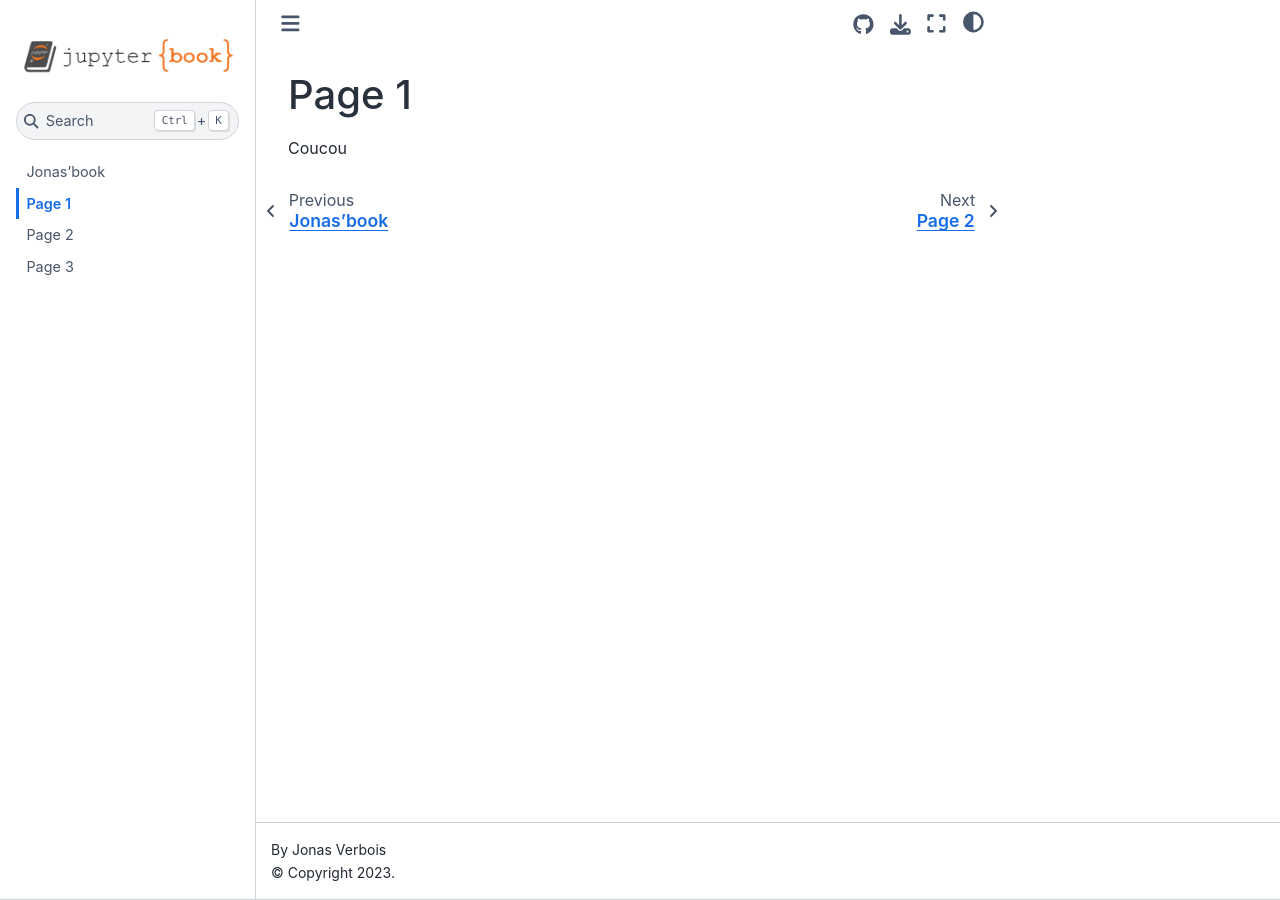
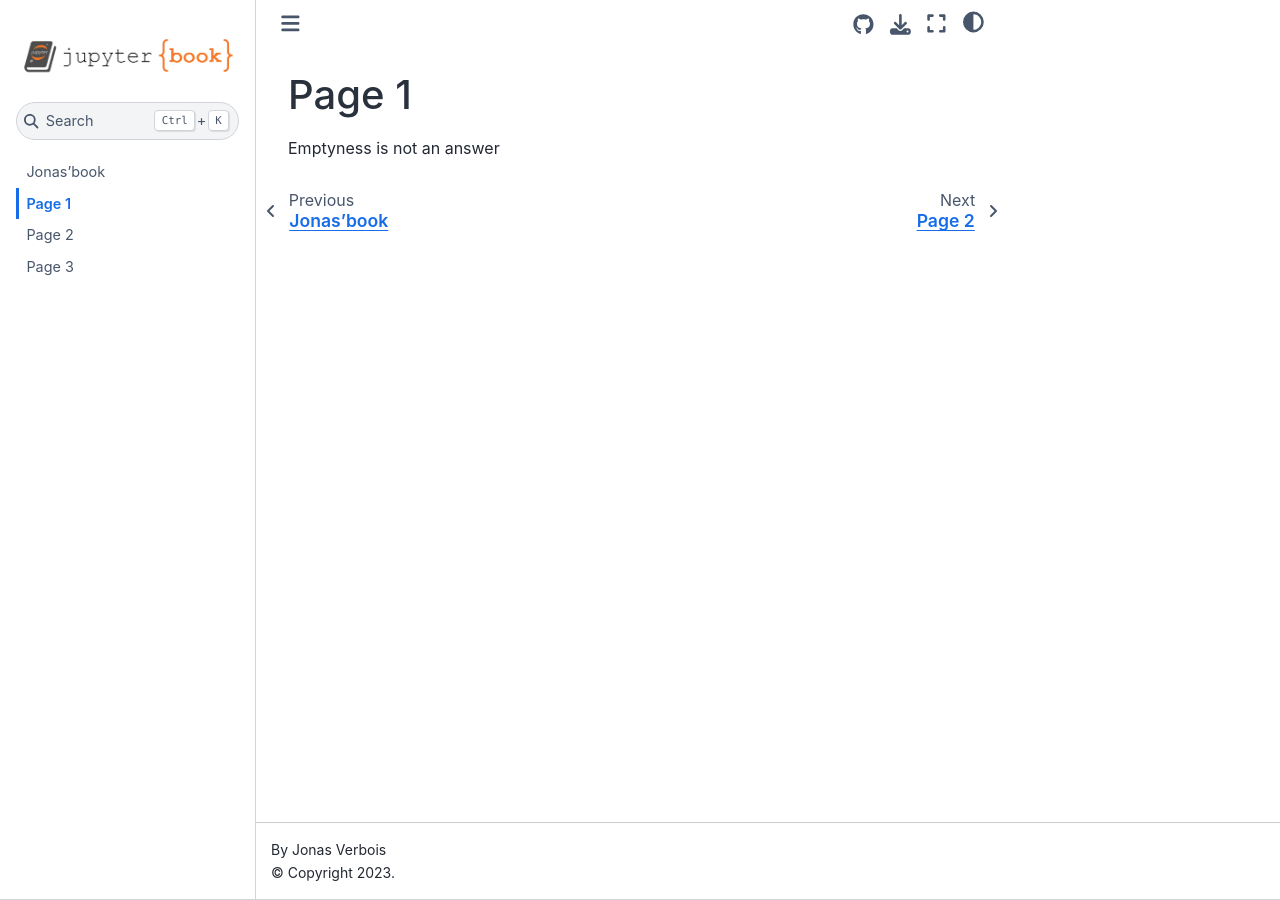
Before and after one commit to jverbois/book-jonas, a Jupyter Book: the page built from src/page1.md, in a window 1280 px wide. Built offline with Jupyter Book 1.0.4 settings and Sphinx 7.4.7 and the Sphinx Book theme 1.1.4, drawn with Linux system fonts in a browser that asks for light colours.

Commit message:
Add sentence

```diff
--- a/docs/searchindex.js
+++ b/docs/searchindex.js
@@ -1 +1 @@
-Search.setIndex({"docnames": ["src/index", "src/page1", "src/page2", "src/page3"], "filenames": ["src/index.md", "src/page1.md", "src/page2.md", "src/page3.ipynb"], "titles": ["Jonas\u2019book", "Page 1", "Page 2", "Page 3"], "terms": {"i": 0, "hope": 0, "you": 0, "ar": 0, "have": 0, "great": 0, "dai": 0, "com": 0, "accross": 0, "my": 0, "first": 0, "ever": 0, "jupyt": 0, "page": 0, "1": 0, "2": [0, 3], "3": 0, "coucou": 1, "f": 3, "x": 3, "3x": 3, "4": 3, "l": 3, "\u00e9quation": 3, "du": 3, "dessu": 3, "dan": 3, "un": 3, "text": 3, "def": 3, "return": 3, "la": 3, "valeur": 3, "de": 3, "est": 3, "print": 3, "14": 3}, "objects": {}, "objtypes": {}, "objnames": {}, "titleterms": {"jona": 0, "book": 0, "page": [1, 2, 3], "1": 1, "2": 2, "3": 3}, "envversion": {"sphinx.domains.c": 2, "sphinx.domains.changeset": 1, "sphinx.domains.citation": 1, "sphinx.domains.cpp": 6, "sphinx.domains.index": 1, "sphinx.domains.javascript": 2, "sphinx.domains.math": 2, "sphinx.domains.python": 3, "sphinx.domains.rst": 2, "sphinx.domains.std": 2, "sphinx.ext.intersphinx": 1, "sphinx": 56}})
+Search.setIndex({"docnames": ["src/index", "src/page1", "src/page2", "src/page3"], "filenames": ["src/index.md", "src/page1.md", "src/page2.md", "src/page3.ipynb"], "titles": ["Jonas\u2019book", "Page 1", "Page 2", "Page 3"], "terms": {"i": 0, "hope": 0, "you": 0, "ar": 0, "have": 0, "great": 0, "dai": 0, "com": 0, "accross": 0, "my": 0, "first": 0, "ever": 0, "jupyt": 0, "page": 0, "1": 0, "2": [0, 3], "3": 0, "empty": 1, "an": 1, "answer": [1, 2], "It": 2, "Or": 3, "f": 3, "x": 3, "3x": 3, "4": 3, "l": 3, "\u00e9quation": 3, "du": 3, "dessu": 3, "dan": 3, "un": 3, "text": 3, "def": 3, "return": 3, "la": 3, "valeur": 3, "de": 3, "est": 3, "print": 3, "14": 3}, "objects": {}, "objtypes": {}, "objnames": {}, "titleterms": {"jona": 0, "book": 0, "page": [1, 2, 3], "1": 1, "2": 2, "3": 3}, "envversion": {"sphinx.domains.c": 2, "sphinx.domains.changeset": 1, "sphinx.domains.citation": 1, "sphinx.domains.cpp": 6, "sphinx.domains.index": 1, "sphinx.domains.javascript": 2, "sphinx.domains.math": 2, "sphinx.domains.python": 3, "sphinx.domains.rst": 2, "sphinx.domains.std": 2, "sphinx.ext.intersphinx": 1, "sphinx": 56}})
--- a/docs/src/page1.html
+++ b/docs/src/page1.html
@@ -357,7 +357,7 @@ document.write(`
 
   <section class="tex2jax_ignore mathjax_ignore" id="page-1">
 <h1>Page 1<a class="headerlink" href="#page-1" title="Permalink to this heading">#</a></h1>
-<p>Coucou</p>
+<p>Emptyness is not an answer</p>
 </section>
 
     <script type="text/x-thebe-config">
--- a/docs/src/page2.html
+++ b/docs/src/page2.html
@@ -357,6 +357,7 @@ document.write(`
 
   <section class="tex2jax_ignore mathjax_ignore" id="page-2">
 <h1>Page 2<a class="headerlink" href="#page-2" title="Permalink to this heading">#</a></h1>
+<p>It is the answer</p>
 </section>
 
     <script type="text/x-thebe-config">
--- a/docs/src/page3.html
+++ b/docs/src/page3.html
@@ -358,6 +358,7 @@ document.write(`
 
   <section class="tex2jax_ignore mathjax_ignore" id="page-3">
 <h1>Page 3<a class="headerlink" href="#page-3" title="Permalink to this heading">#</a></h1>
+<p>Or is it ?</p>
 <div class="math notranslate nohighlight">
 \[f(x) = x^2 + 3x - 4\]</div>
 <p>L’équation du dessus dans un texte : <span class="math notranslate nohighlight">\(f(x) = x^2 + 3x - 4\)</span></p>
--- a/src/page1.md
+++ b/src/page1.md
@@ -1,3 +1,3 @@
 # Page 1
 
-Coucou
+Emptyness is not an answer
```
Also changed, not shown: docs/_sources/src/page1.md (+1 -1 lines), docs/_sources/src/page2.md (+2 -0 lines), src/page2.md (+2 -0 lines), docs/_sources/src/page3.ipynb, src/page3.ipynb.
